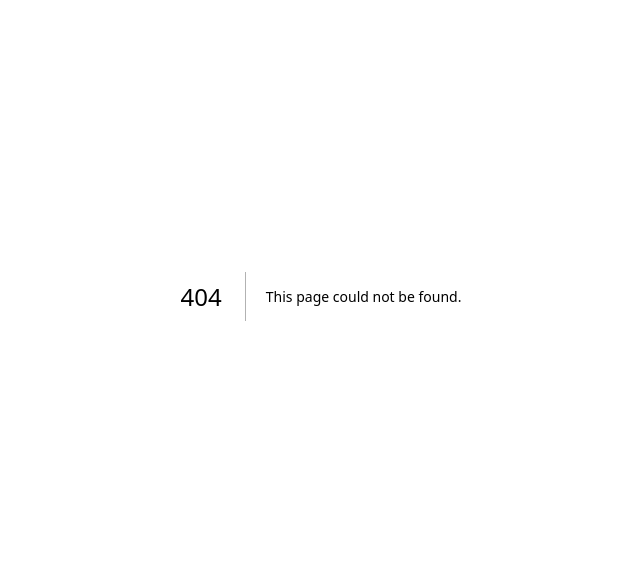
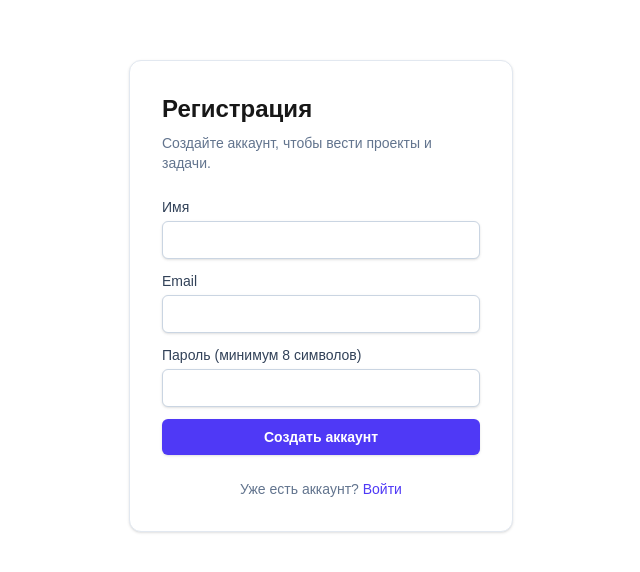
Before and after one commit to nikulina2454/taskflow, a Next.js app: page /register in a window 1280 px wide. Before the commit this address had no page. Shown: the part 104-676 px from the top of the page, without its empty margins (319-959 px from the left). Built offline with nearby package versions, Linux system fonts and the light colour scheme; no server answers.

Commit message:
форма регистрации с автологином

```diff
--- /dev/null
+++ b/src/app/register/RegisterForm.tsx
@@ -0,0 +1,117 @@
+"use client";
+
+import { useState, useTransition } from "react";
+import { useRouter } from "next/navigation";
+import { signIn } from "next-auth/react";
+
+export function RegisterForm() {
+  const router = useRouter();
+  const [pending, startTransition] = useTransition();
+  const [error, setError] = useState<string | null>(null);
+
+  function onSubmit(formData: FormData) {
+    setError(null);
+    const name = String(formData.get("name") ?? "");
+    const email = String(formData.get("email") ?? "");
+    const password = String(formData.get("password") ?? "");
+
+    startTransition(async () => {
+      const res = await fetch("/api/register", {
+        method: "POST",
+        headers: { "Content-Type": "application/json" },
+        body: JSON.stringify({ name, email, password }),
+      });
+
+      if (!res.ok) {
+        const data = (await res.json().catch(() => null)) as
+          | { error?: string }
+          | null;
+        setError(data?.error ?? "Не удалось создать аккаунт");
+        return;
+      }
+
+      const signInRes = await signIn("credentials", {
+        email,
+        password,
+        redirect: false,
+      });
+      if (signInRes?.error) {
+        router.push("/login");
+        return;
+      }
+      router.push("/projects");
+      router.refresh();
+    });
+  }
+
+  return (
+    <form action={onSubmit} className="mt-6 space-y-3">
+      <div>
+        <label
+          htmlFor="name"
+          className="block text-sm font-medium text-slate-700 dark:text-slate-200"
+        >
+          Имя
+        </label>
+        <input
+          id="name"
+          name="name"
+          type="text"
+          autoComplete="name"
+          required
+          maxLength={80}
+          className="mt-1 w-full rounded-md border border-slate-300 bg-white px-3 py-2 text-sm shadow-sm focus:border-indigo-500 focus:outline-none focus:ring-1 focus:ring-indigo-500 dark:border-slate-700 dark:bg-slate-950"
+        />
+      </div>
+
+      <div>
+        <label
+          htmlFor="email"
+          className="block text-sm font-medium text-slate-700 dark:text-slate-200"
+        >
+          Email
+        </label>
+        <input
+          id="email"
+          name="email"
+          type="email"
+          autoComplete="email"
+          required
+          className="mt-1 w-full rounded-md border border-slate-300 bg-white px-3 py-2 text-sm shadow-sm focus:border-indigo-500 focus:outline-none focus:ring-1 focus:ring-indigo-500 dark:border-slate-700 dark:bg-slate-950"
+        />
+      </div>
+
+      <div>
+        <label
+          htmlFor="password"
+          className="block text-sm font-medium text-slate-700 dark:text-slate-200"
+        >
+          Пароль (минимум 8 символов)
+        </label>
+        <input
+          id="password"
+          name="password"
+          type="password"
+          autoComplete="new-password"
+          required
+          minLength={8}
+          className="mt-1 w-full rounded-md border border-slate-300 bg-white px-3 py-2 text-sm shadow-sm focus:border-indigo-500 focus:outline-none focus:ring-1 focus:ring-indigo-500 dark:border-slate-700 dark:bg-slate-950"
+        />
+      </div>
+
+      {error && (
+        <p className="text-sm text-red-600 dark:text-red-400" role="alert">
+          {error}
+        </p>
+      )}
+
+      <button
+        type="submit"
+        disabled={pending}
+        className="w-full rounded-md bg-indigo-600 px-3 py-2 text-sm font-semibold text-white shadow-sm transition hover:bg-indigo-500 disabled:opacity-50"
+      >
+        {pending ? "Создаю..." : "Создать аккаунт"}
+      </button>
+    </form>
+  );
+}
--- /dev/null
+++ b/src/app/register/page.tsx
@@ -0,0 +1,33 @@
+import Link from "next/link";
+import { redirect } from "next/navigation";
+
+import { auth } from "@/auth";
+import { RegisterForm } from "./RegisterForm";
+
+export default async function RegisterPage() {
+  const session = await auth();
+  if (session?.user) redirect("/projects");
+
+  return (
+    <main className="flex flex-1 items-center justify-center px-4 py-16">
+      <div className="w-full max-w-sm rounded-xl border border-slate-200 bg-white p-8 shadow-sm dark:border-slate-800 dark:bg-slate-900">
+        <h1 className="text-2xl font-semibold">Регистрация</h1>
+        <p className="mt-2 text-sm text-slate-500 dark:text-slate-400">
+          Создайте аккаунт, чтобы вести проекты и задачи.
+        </p>
+
+        <RegisterForm />
+
+        <p className="mt-6 text-center text-sm text-slate-500 dark:text-slate-400">
+          Уже есть аккаунт?{" "}
+          <Link
+            href="/login"
+            className="font-medium text-indigo-600 hover:underline dark:text-indigo-400"
+          >
+            Войти
+          </Link>
+        </p>
+      </div>
+    </main>
+  );
+}
```
